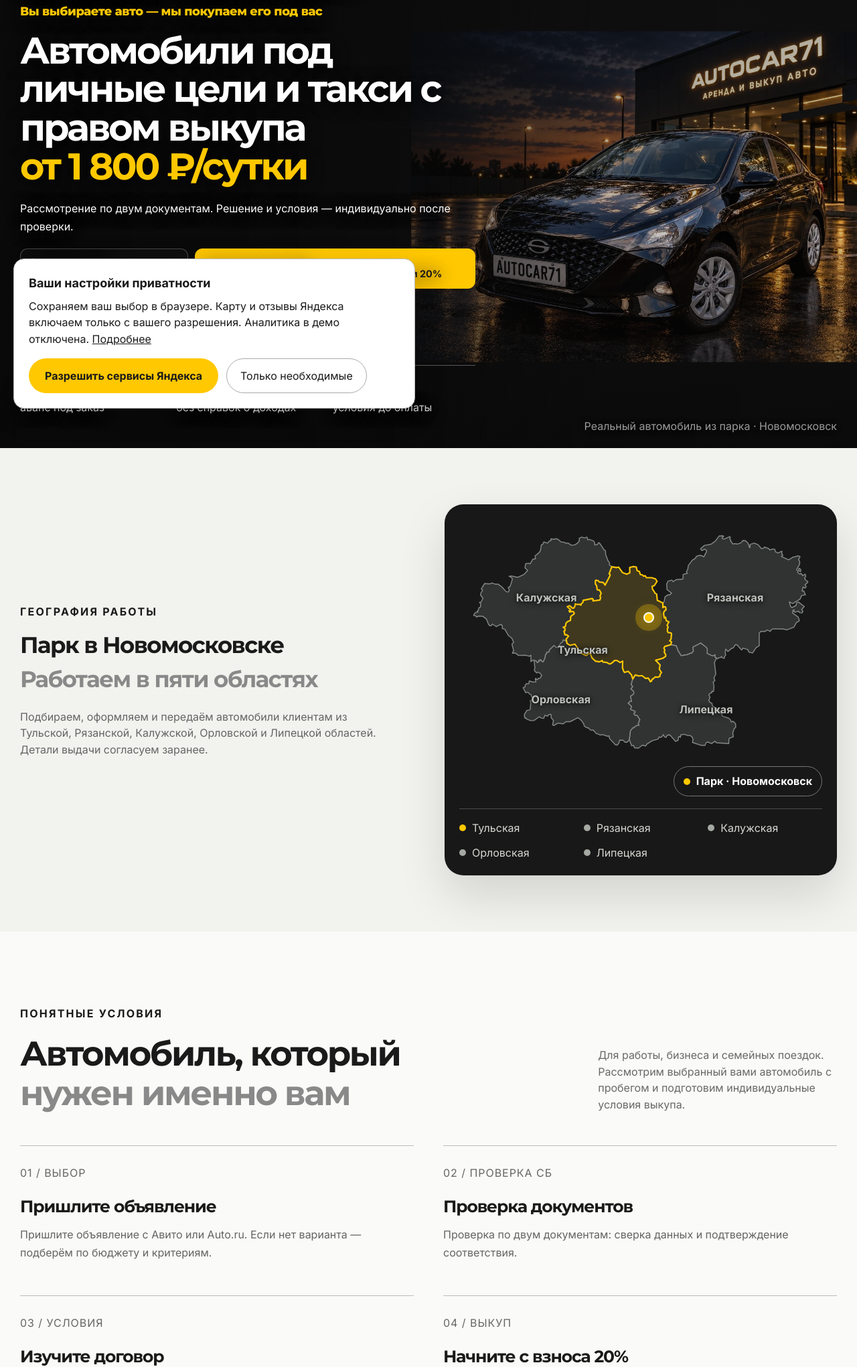
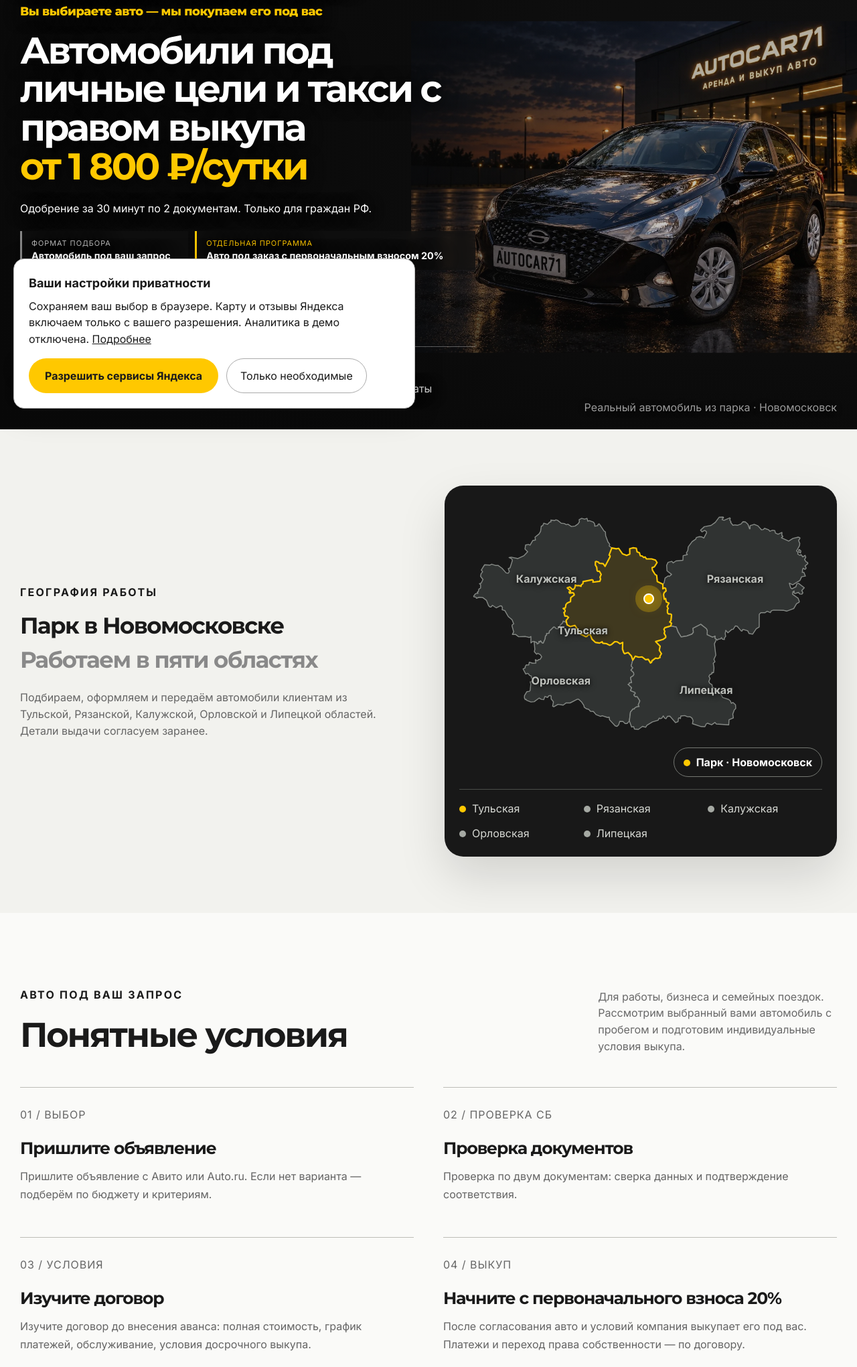
Before and after one commit to dindinsweety-tech/sksbdj, a plain HTML site: page index.html in a window 1280 px wide. Shown: the part 170-2211 px from the top of the page at 67% size. Drawn offline with Linux system fonts and the light colour scheme.

Commit message:
Complete client copy and responsive payment and header review

```diff
--- a/app.js
+++ b/app.js
@@ -18,21 +18,21 @@
   const offer = {
     arenda: {
       promise: 'Автомобиль для работы и личных поездок',
-      subtitle: 'Подберите автомобиль из нашего парка. Доступность и сроки аренды подтвердит менеджер.',
+      subtitle: 'Одобрение за 30 минут по 2 документам. Только для граждан РФ.',
       first: ['Формат', 'Аренда из нашего парка'], second: ['Условия', 'Депозит от 25 000 ₽ · график 7 / 0'],
       action: 'Подобрать авто в аренду', purpose: '', proof: ['25 000 ₽', 'депозит из наличия', '7 / 0', 'график аренды'],
       description: 'Аренда автомобилей из парка Автокар71 для работы и личных поездок. Парк в Новомосковске, условия индивидуально после проверки.'
     },
     vykup: {
       promise: 'Вы выбираете авто — мы покупаем его под вас',
-      subtitle: 'Авто под заказ с первоначальным взносом 20% или выкуп из наличия. Условия — по договору после проверки.',
+      subtitle: 'Одобрение за 30 минут по 2 документам. Только для граждан РФ.',
       first: ['Формат подбора', 'Автомобиль под ваш запрос'], second: ['Первоначальный взнос', 'От 20% для автомобиля под заказ'],
       action: 'Обсудить выкуп', purpose: 'Авто под заказ', proof: ['20%', 'взнос под заказ', 'Договор', 'условия до оплаты'],
       description: 'Автомобиль с правом выкупа в Автокар71: из наличия или под заказ. Первоначальный взнос от 20% для автомобиля под заказ.'
     },
     taxi: {
       promise: 'Автомобиль для работы в такси',
-      subtitle: 'Выберите автомобиль из парка для ежедневной работы. Наличие и условия аренды подтвердит менеджер.',
+      subtitle: 'Одобрение за 30 минут по 2 документам. Только для граждан РФ.',
       first: ['Для работы', 'Автомобили под такси'], second: ['График аренды', '7 / 0 · депозит от 25 000 ₽'],
       action: 'Подобрать авто для такси', purpose: 'Работа в такси', proof: ['7 / 0', 'график аренды', 'СТО', 'обслуживание парка'],
       description: 'Аренда автомобилей для работы в такси в Автокар71. Автомобили из парка, график 7 / 0, индивидуальные условия.'
--- a/index.html
+++ b/index.html
@@ -11,7 +11,7 @@
   <link rel="preload" href="/assets/inter-400.woff2" as="font" type="font/woff2" crossorigin>
   <link rel="preload" href="/assets/montserrat-800.woff2" as="font" type="font/woff2" crossorigin>
   <script>document.documentElement.classList.add('js');window.__revealFallback=setTimeout(()=>document.documentElement.classList.remove('js'),2500)</script>
-  <link rel="stylesheet" href="/styles.css?v=20260928-client-notes"><link rel="stylesheet" href="/refinement.css?v=20260930-region-map-1">
+  <link rel="stylesheet" href="/styles.css?v=20260928-client-notes"><link rel="stylesheet" href="/refinement.css?v=20260930-review-1">
 </head>
 <body>
   <noscript><div class="noscript-note">Сайт работает без JavaScript. Интерактивный подбор требует включённого JavaScript.</div></noscript>
@@ -54,7 +54,7 @@
           <p class="hero-promise">Вы выбираете авто — мы покупаем его под вас</p>
           <h1 id="hero-title">Автомобили под личные цели и такси с правом выкупа <mark><span class="price-nowrap">от 1 800 ₽/сутки</span></mark></h1>
           <script>try{const p=new URLSearchParams(location.search),m=`${p.get('utm_campaign')||''} ${p.get('utm_term')||''} ${p.get('utm_content')||''}`.toLowerCase(),route=location.pathname.match(/^\/p\/(arenda|vykup|taxi)\/?$/)?.[1],kind=route||(/vikup|vykup|выкуп/.test(m)?'vykup':/taxi|такси/.test(m)?'taxi':/arenda|аренда/.test(m)?'arenda':'');const variants={arenda:{h:'Аренда автомобилей для работы и личных целей <mark><span class="price-nowrap">от 1 800 ₽/сутки</span></mark>',t:'Автокар71 — аренда автомобилей для работы и личных поездок'},vykup:{h:'Автомобили под выкуп <mark><span class="price-nowrap">от 1 800 ₽/сутки</span></mark> — условия индивидуально',t:'Автокар71 — автомобили с правом выкупа'},taxi:{h:'Автомобили для такси <mark><span class="price-nowrap">от 1 800 ₽/сутки</span></mark> — аренда с правом выкупа',t:'Автокар71 — аренда автомобилей для такси'}};if(variants[kind]){document.documentElement.dataset.landing=kind;document.getElementById('hero-title').innerHTML=variants[kind].h;document.title=variants[kind].t}}catch(e){}</script>
-          <p class="hero-subtitle">Рассмотрение по двум документам. Решение и условия — индивидуально после проверки.</p>
+          <p class="hero-subtitle">Одобрение за 30 минут по 2 документам. Только для граждан РФ.</p>
           <script>try {
             const route = location.pathname.match(/^\/p\/(kak-eto-rabotaet|avtomobili|usloviya|podbor-avto|otzyvy|kontakty)\/?$/)?.[1];
             const variants = {
@@ -136,8 +136,8 @@
     </section>
 
     <section class="section order-section" id="order" aria-labelledby="order-title"><div class="shell">
-<div class="section-head"><div><p class="section-kicker">Понятные условия</p><h2 id="order-title">Автомобиль, который<br><em>нужен именно вам</em></h2></div><p>Для работы, бизнеса и семейных поездок. Рассмотрим выбранный вами автомобиль с пробегом и подготовим индивидуальные условия выкупа.</p></div>
-<div class="order-grid"><article><span>01 / ВЫБОР</span><h3>Пришлите объявление</h3><p>Пришлите объявление с Авито или Auto.ru. Если нет варианта — подберём по бюджету и критериям.</p></article><article><span>02 / ПРОВЕРКА СБ</span><h3>Проверка документов</h3><p>Проверка по двум документам: сверка данных и подтверждение соответствия.</p></article><article><span>03 / УСЛОВИЯ</span><h3>Изучите договор</h3><p>Изучите договор до внесения аванса: полная стоимость, график платежей, обслуживание, условия досрочного выкупа.</p></article><article><span>04 / ВЫКУП</span><h3>Начните с взноса 20%</h3><p>Начните с первоначального взноса 20%. После согласования авто и условий компания выкупает его под вас. Платежи и переход права собственности — по договору.</p></article></div>
+<div class="section-head"><div><p class="section-kicker">Авто под ваш запрос</p><h2 id="order-title">Понятные условия</h2></div><p>Для работы, бизнеса и семейных поездок. Рассмотрим выбранный вами автомобиль с пробегом и подготовим индивидуальные условия выкупа.</p></div>
+<div class="order-grid"><article><span>01 / ВЫБОР</span><h3>Пришлите объявление</h3><p>Пришлите объявление с Авито или Auto.ru. Если нет варианта — подберём по бюджету и критериям.</p></article><article><span>02 / ПРОВЕРКА СБ</span><h3>Проверка документов</h3><p>Проверка по двум документам: сверка данных и подтверждение соответствия.</p></article><article><span>03 / УСЛОВИЯ</span><h3>Изучите договор</h3><p>Изучите договор до внесения аванса: полная стоимость, график платежей, обслуживание, условия досрочного выкупа.</p></article><article><span>04 / ВЫКУП</span><h3>Начните с первоначального взноса 20%</h3><p>После согласования авто и условий компания выкупает его под вас. Платежи и переход права собственности — по договору.</p></article></div>
 <div class="order-trust"><p><strong>Банк отказал? Обсудим вашу ситуацию.</strong><br>Не требуем справку 2-НДФЛ. Решение принимается индивидуально после проверки документов и выбранного автомобиля.</p><button class="button js-open-quiz" data-purpose="Авто под заказ" type="button">Обсудить мой автомобиль</button></div></div></section>
     <section class="section fleet" id="fleet" aria-labelledby="fleet-title">
       <div class="shell">
@@ -199,7 +199,7 @@
             <div class="car-media"><img loading="lazy" src="/assets/catalog-15.webp?v=client-3" srcset="/assets/responsive/catalog-15-480.webp?v=qa-20260928 480w, /assets/responsive/catalog-15-800.webp?v=qa-20260928 800w, /assets/catalog-15.webp?v=client-5 1400w" sizes="(max-width:720px) calc(100vw - 28px), (max-width:1040px) calc((100vw - 54px)/2), 388px" width="1400" height="875" alt="Solaris HS 2024 из парка Автокар71"><span class="car-status">В наличии</span><span class="car-index">15</span></div><div class="car-body"><div class="car-title-row"><div><p class="car-class">Комфорт</p><h3>Solaris HS 2024</h3></div><span class="round-arrow" aria-hidden="true"></span></div><ul><li>2024 год</li><li>1.6 л</li><li>МКПП</li><li>бензин</li></ul><div class="car-price"><strong>от 2 295 ₽</strong><span>/ сутки · аренда / выкуп</span></div></div>
           </article>
         </div>
-        <div class="fleet-expand"><p id="fleet-summary" aria-live="polite"></p><button id="fleet-toggle" class="button" aria-expanded="false" aria-controls="cars-list" type="button">Показать весь автопарк</button></div><div class="fleet-note reveal"><p><strong>Не нашли подходящий автомобиль —</strong> купим специально под ваш запрос с первоначальным взносом от 20%.</p><button class="button js-open-quiz" data-purpose="Авто под заказ" type="button">Обсудить вариант</button></div>
+        <div class="fleet-expand"><p id="fleet-summary" aria-live="polite"></p><button id="fleet-toggle" class="button" aria-expanded="false" aria-controls="cars-list" type="button">Показать весь автопарк</button></div><div class="fleet-note reveal"><p><strong>Не нашли подходящий автомобиль —</strong> купим специально под ваш запрос с первоначальным взносом от 20%</p><button class="button js-open-quiz" data-purpose="Авто под заказ" type="button">Обсудить вариант</button></div>
       </div>
     </section>
 
@@ -212,7 +212,7 @@
           <article class="requirement reveal delay-2"><span>03</span><svg aria-hidden="true" viewBox="0 0 48 48"><path d="M9 35h30l-3-12-7-5H19l-7 5zM15 35v5M33 35v5"/><circle cx="16" cy="34" r="4"/><circle cx="32" cy="34" r="4"/></svg><h3>Стаж от 3 лет</h3><p>Действующее водительское удостоверение</p></article>
         </div>
         <div class="payment-panel reveal">
-          <div class="payment-copy"><p class="section-kicker">График платежей</p><h3>Для аренды из парка — график <span class="nowrap">7 / 0</span></h3><p>Для авто из наличия депозит от 25 000 ₽. Для автомобиля под заказ — первоначальный взнос 20%. Отдельную программу нового автомобиля и её депозит уточняйте у менеджера.</p></div>
+          <div class="payment-copy"><p class="section-kicker">График платежей</p><h3>Для аренды из парка — график <span class="nowrap">7 / 0</span></h3><p>Для авто из наличия депозит — 25 000 ₽. Для автомобиля с пробегом под заказ с правом выкупа — первоначальный взнос 20%. Отдельную программу нового автомобиля и её депозит уточняйте у менеджера.</p></div>
           <div class="week" aria-label="Платёжный график семь дней из семи"><div><span>Пн</span><b>✓</b></div><div><span>Вт</span><b>✓</b></div><div><span>Ср</span><b>✓</b></div><div><span>Чт</span><b>✓</b></div><div><span>Пт</span><b>✓</b></div><div><span>Сб</span><b>✓</b></div><div><span>Вс</span><b>✓</b></div><small>7 / 0</small></div>
         </div>
       </div>
@@ -291,6 +291,6 @@
   </dialog>
 
   <section class="cookie-panel" aria-label="Настройки cookies" hidden><div><strong>Ваши настройки приватности</strong><p>Сохраняем ваш выбор в браузере. Карту и отзывы Яндекса включаем только с вашего разрешения. Аналитика в демо отключена. <a href="/privacy.html#cookies">Подробнее</a></p></div><div class="cookie-actions"><button type="button" class="button" id="cookies-allow">Разрешить сервисы Яндекса</button><button type="button" class="cookie-decline" id="cookies-decline">Только необходимые</button></div></section>
-  <script src="/app.js?v=20260929-quiz-3" defer></script><script src="/quiz-v3.js?v=20260929-3" defer></script><script src="/privacy-controls.js?v=20260921" defer></script>
+  <script src="/app.js?v=20260930-review-1" defer></script><script src="/quiz-v3.js?v=20260929-3" defer></script><script src="/privacy-controls.js?v=20260921" defer></script>
 </body>
 </html>
--- a/refinement.css
+++ b/refinement.css
@@ -218,6 +218,15 @@ html{overflow-x:clip}body{overflow-x:clip}
 
 @media(min-width:721px) and (max-width:1180px){.header-actions .button{display:inline-flex}}
 
+/* Review: keep the schedule value on its own row and the hero conditions non-interactive. */
+.week{grid-template-rows:auto auto;align-self:stretch;padding-bottom:0}
+.week small{position:static;grid-column:1/-1;justify-self:end;margin-top:8px;line-height:1.05}
+.hero-labels div{border-radius:0;border:0;border-left:3px solid #ffffff80;background:#111b}
+.hero-labels .hero-label-accent{border:0;border-left:3px solid var(--yellow);background:#111b;color:#fff}
+.hero-labels .hero-label-accent small{color:var(--yellow)}
+@media(max-width:720px){.week{padding-bottom:0}}
+@media(min-width:721px) and (max-width:1180px){.phone-link span:last-child{font-size:0}.phone-link span:last-child::after{content:'Позвонить';font-size:16px}}
+
 /* Client quiz v3, integrated into the site design. */
 #quiz-stage{padding:28px 30px 32px;min-height:360px}
 .quiz-v3-title{font-family:Montserrat,Arial,sans-serif;font-size:clamp(1.35rem,2.1vw,1.8rem);line-height:1.25;margin:0 0 14px;overflow-wrap:anywhere}
```
